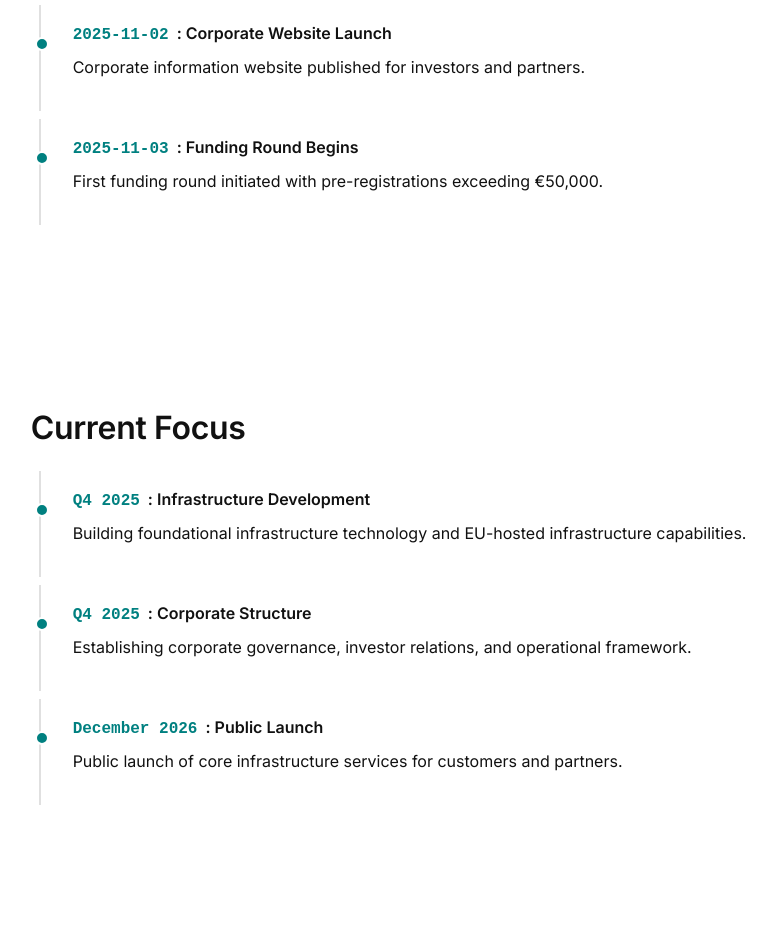
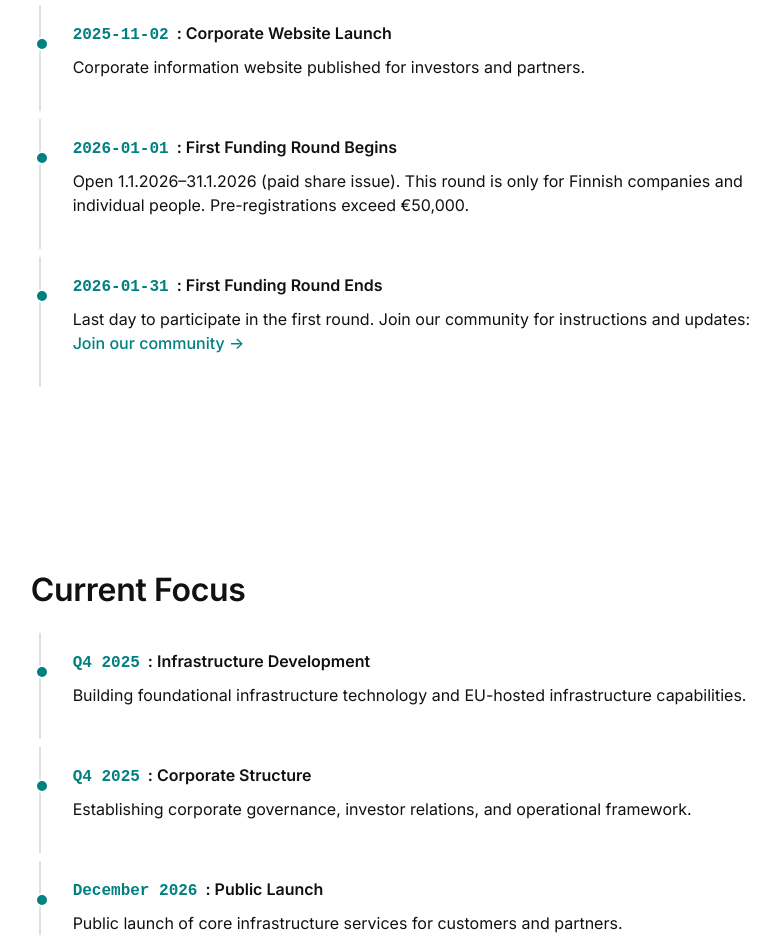
Before and after one commit to agentshells/agentshell.enterprises, a plain HTML site: page docs/roadmap.html in a window 1280 px wide. Shown: the part 784-1719 px from the top of the page, without its empty margins (246-1026 px from the left). Drawn offline with Linux system fonts and the light colour scheme.

Commit message:
Updated other pages

```diff
--- a/docs/roadmap.html
+++ b/docs/roadmap.html
@@ -94,8 +94,12 @@
           <p>Corporate information website published for investors and partners.</p>
         </li>
         <li>
-          <strong><time datetime="2025-11-03">2025-11-03</time>: Funding Round Begins</strong>
-          <p>First funding round initiated with pre-registrations exceeding €50,000.</p>
+          <strong><time datetime="2026-01-01">2026-01-01</time>: First Funding Round Begins</strong>
+          <p>Open 1.1.2026–31.1.2026 (paid share issue). This round is only for Finnish companies and individual people. Pre-registrations exceed €50,000.</p>
+        </li>
+        <li>
+          <strong><time datetime="2026-01-31">2026-01-31</time>: First Funding Round Ends</strong>
+          <p>Last day to participate in the first round. Join our community for instructions and updates: <a class="link" href="https://chat.agentshells.com/join/mfslqbbpaxbzo7glk6sjjlho/" target="_blank" rel="noopener noreferrer">Join our community →</a></p>
         </li>
       </ul>
     </section>
```
Also changed, not shown: docs/faq.html (+2 -1 lines), docs/resources.html (+4 -3 lines).
